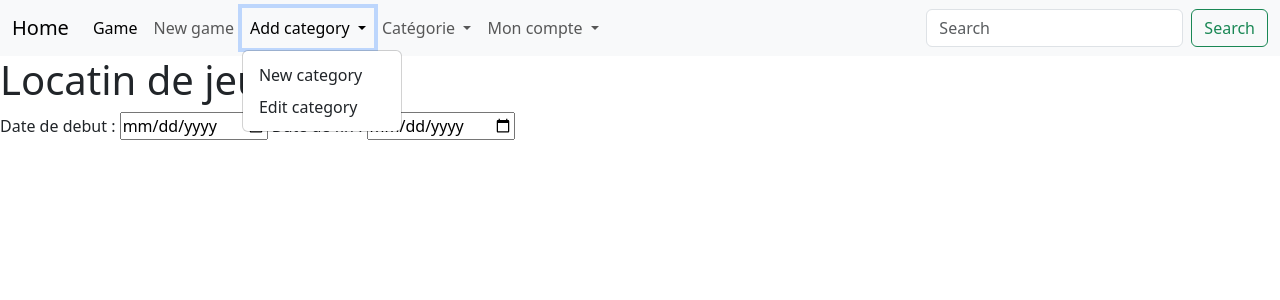
After one commit to Sami-47-el/my_lu_do_jeux_societe, a PHP site: template templates/loan/index.html.twig in a window 1280 px wide, after a click on "Add category". The commit adds this page. Shown: the top 300 px of the page. Run offline with PHP 8.4, Linux system fonts and the light colour scheme; the template is opened without the code that fills it, so the values that code supplies are empty; some libraries are stand-ins or nearby versions.

```diff
--- a/src/Controller/GameController.php
+++ b/src/Controller/GameController.php
@@ -98,6 +98,7 @@ class GameController extends AbstractController
     #[Route('/game/edit/{id}', name:'app_game_edit')]
     public function update(Request $request, EntityManagerInterface $em,  int $id , SluggerInterface $slugger): Response
     {
+        $this->denyAccessUnlessGranted('ROLE_USER');
         $games = $em->getRepository(Game::class) ;
         $game = $games->find($id);
         $categories = $em->getRepository(Category::class);
--- a/templates/base.html.twig
+++ b/templates/base.html.twig
@@ -27,9 +27,9 @@
           <a class="nav-link" href="/game/new">New game</a>
         </li>
 
-       <li class="nav-item dropdown">
-       <a class="nav-link dropdown-toggle" href="#" role="button" data-bs-toggle="dropdown" aria-expanded="false">
-         Add category
+       {# <li class="nav-item dropdown">
+          <a class="nav-link dropdown-toggle" href="#" role="button" data-bs-toggle="dropdown" aria-expanded="false">
+           Add category
           </a>
           <a class="nav-link dropdown-toggle" href="/category/new">New category</a>
           <ul class="dropdown-menu">
@@ -37,7 +37,18 @@
                 <a class="dropdown-item" href="/category/edit">Edit category</a>
             </li>
           </ul>
+        </li> #}
+
+        <li class="nav-item dropdown">
+          <a class="nav-link dropdown-toggle" href="#" role="button" data-bs-toggle="dropdown" aria-expanded="false">
+            Add category
+          </a>
+          <ul class="dropdown-menu">
+          <a class="dropdown-item" href="/category/new">New category</a>
+          <a class="dropdown-item" href="/category/edit">Edit category</a>
+          </ul>
         </li>
+
         <li class="nav-item dropdown">
           <a class="nav-link dropdown-toggle" href="#" role="button" data-bs-toggle="dropdown" aria-expanded="false">
         Catégorie
@@ -48,6 +59,21 @@
            {% endfor %}
           </ul>
         </li>
+
+        <li class="nav-item dropdown">
+          <a class="nav-link dropdown-toggle" href="#" role="button" data-bs-toggle="dropdown" aria-expanded="false">
+            Mon compte
+          </a>
+          <ul class="dropdown-menu">
+          <a class='nav-link' href='/register'>Register</a>
+          <a class='nav-link' href='/login'>login</a>
+          <a class='nav-link' href='/logout'>Logout</a>
+
+          </ul>
+        </li>
+        {# <li>
+          <a class='nav-link' href='/logout'>Logout</a>
+        </li> #}
       </ul>
       <form class="d-flex" role="search">
         <input class="form-control me-2" type="search" placeholder="Search" aria-label="Search">
--- a/templates/game/index.html.twig
+++ b/templates/game/index.html.twig
@@ -12,6 +12,7 @@
           <img src="Uploads/{{ game.picture }}">
             <div class="card-body">
               <h5 class="card-title">{{ game.name }}</h5>
+              <h5 class="card-title">id user : {{ game.id }}</h5>
               <p class="card-text">{{ game.date | format_date(locale='fr') }}</p>
               <p class="card-text"> {{ game.players }}</p>
               <p class="card-text">{{ game.age }}</p>
--- a/templates/game/show.html.twig
+++ b/templates/game/show.html.twig
@@ -11,6 +11,7 @@
         </div>
         <div class="card-body">
           <h5 class="card-title">{{ game.name }}</h5>
+              <h5 class="card-title">id user : {{ game.id }}</h5>
           <h5 class="card-title"> Type : {{ game.content }}</h5>
           <address class="card-text">{{ game.description }}</address>
           <p class="card-text">{{ game.date | format_date(locale='fr') }}</p>
@@ -23,10 +24,12 @@
               <p class="card-text">{{ categorie }}</p>
           {% endfor %}
         </div>
+         <a href="/game/" type="button" class="btn btn-primary mt-1">Retour</a>
+        {% if is_granted('ROLE_USER') %}
         <div>
-         <a href="/game/" type="button" class="btn btn-primary mt-1">Retour</a>
          <a href="/game/edit/{{game.id}}" type="button" class="btn btn-primary mt-1">Modifier</a>
          <a href="/game/delete/{{game.id}}" type="button" class="btn btn-primary mt-1">Supprimer</a>
         </div>
+        {% endif %}
   </article>
 {% endblock %}
--- /dev/null
+++ b/templates/loan/index.html.twig
@@ -0,0 +1,13 @@
+{% extends 'base.html.twig' %}
+
+{% block title %}Hello LoanController!{% endblock %}
+
+{% block body %}
+<h1>Locatin de jeux</h1>
+<form action='{{path('app_loan')}}' method='post'>
+    <label>Date de debut : </label>
+    <input type='date'></input>
+    <label>Date de fin : </label>
+    <input type='date'></input>
+</form>
+{% endblock %}
```
Also changed, not shown: src/Controller/LoanController.php (added, +18 -0 lines), src/Controller/LogoutController.php (added, +19 -0 lines), templates/game/edit.html.twig (+20 -5 lines), templates/logout/index.html.twig (added, +20 -0 lines), public/Uploads/slyfoxsyndicate-cyber-ratatoskr-4ea83783-e817-4470-97dd-e592cf8cd5b4-6530e0da48805.png (added), public/Uploads/slyfoxsyndicate-ratatoskr-Afropop-a789b180-894e-4d6a-a980-d6aeb1d237a8-6530ee4e2669b.png (added), 1 other file.
